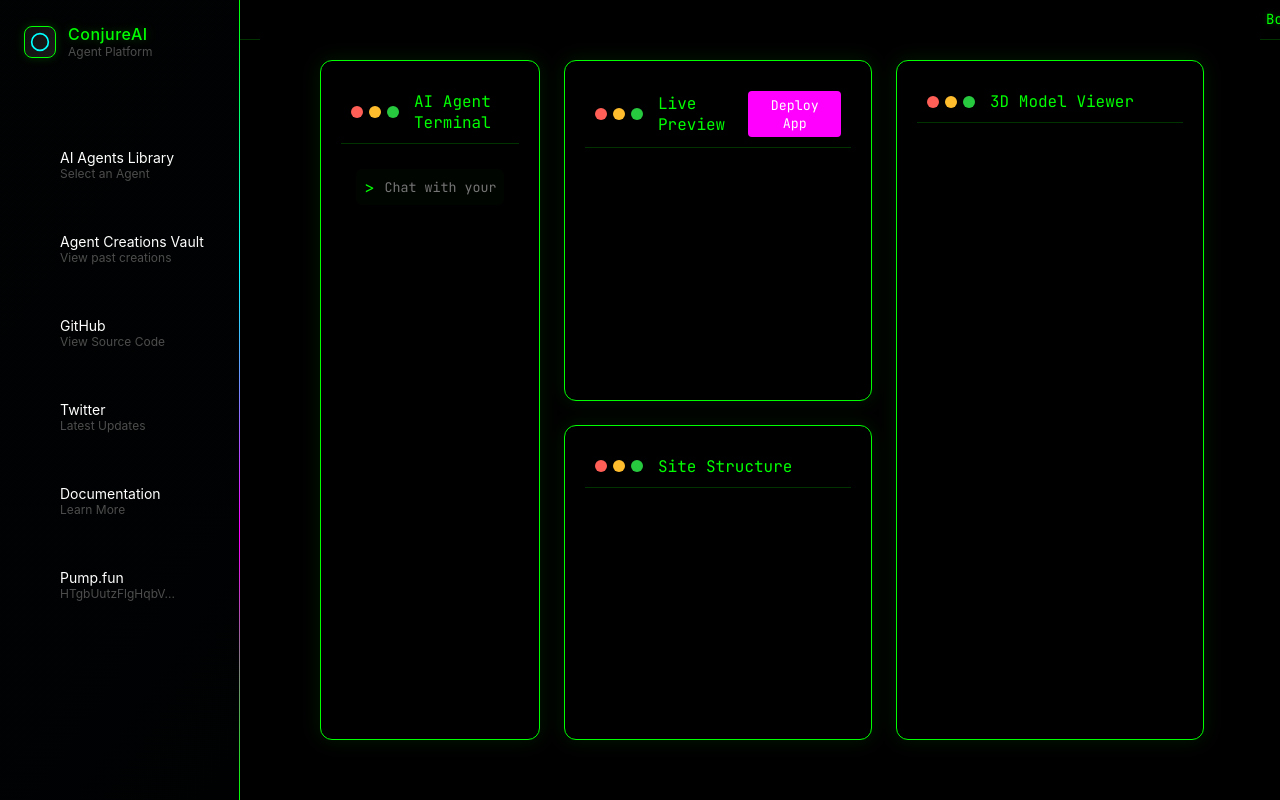
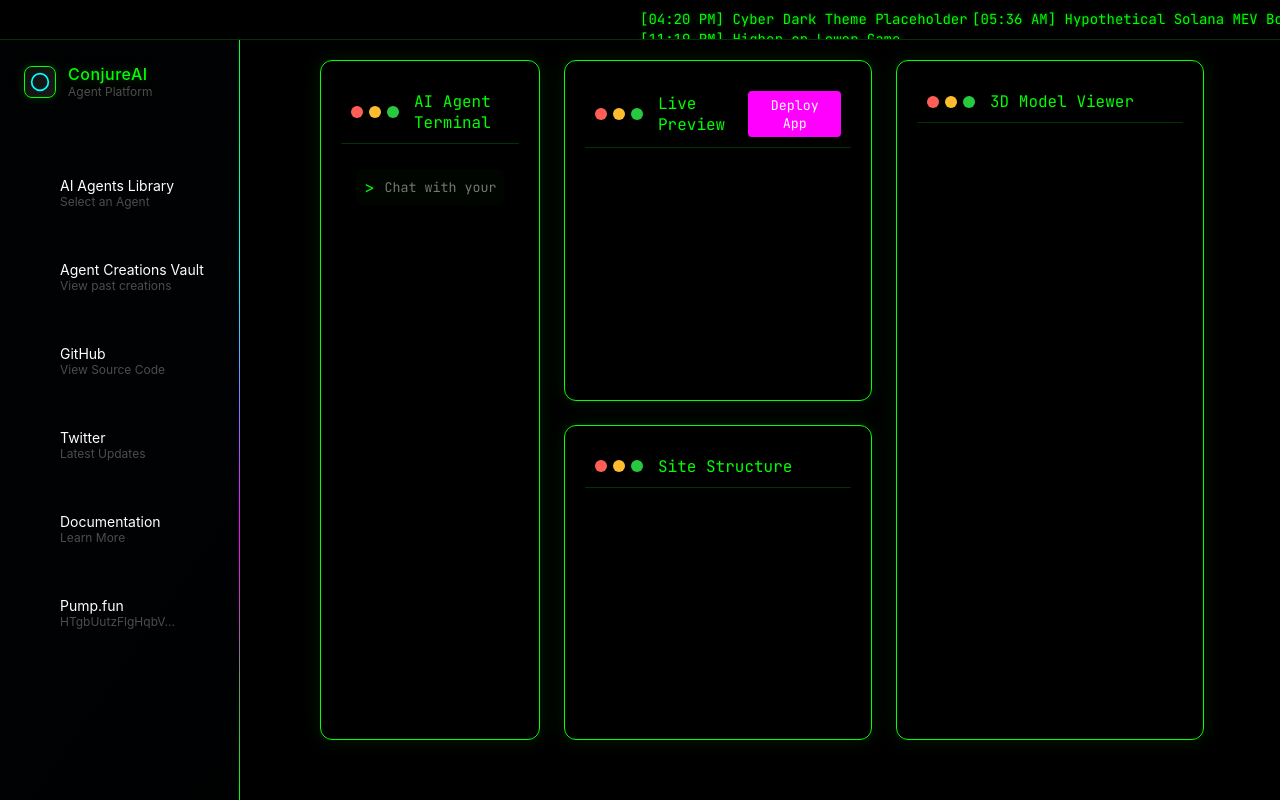
Before and after one commit to rosieos2/rosieOS, a website: page public/editor.html in a window 1280 px wide. Drawn offline with Linux system fonts and the light colour scheme; files whose address does not match are found by name.

Commit message:
Add files via upload

```diff
--- a/public/editor.html
+++ b/public/editor.html
@@ -82,8 +82,9 @@
 
 .logo-container {
     position: relative;
-    padding-bottom: 16px;
-    margin-bottom: 24px;
+    padding-bottom: 12px;
+    padding-top: 40px;
+    margin-bottom: 16px;
     width: 100%;
 }
 
@@ -462,6 +463,7 @@
    border-bottom: 1px solid rgba(0, 255, 0, 0.2);
    overflow: hidden;
    height: 40px;
+   z-index: 20;
 }
 
 .banner-scroll {
```
